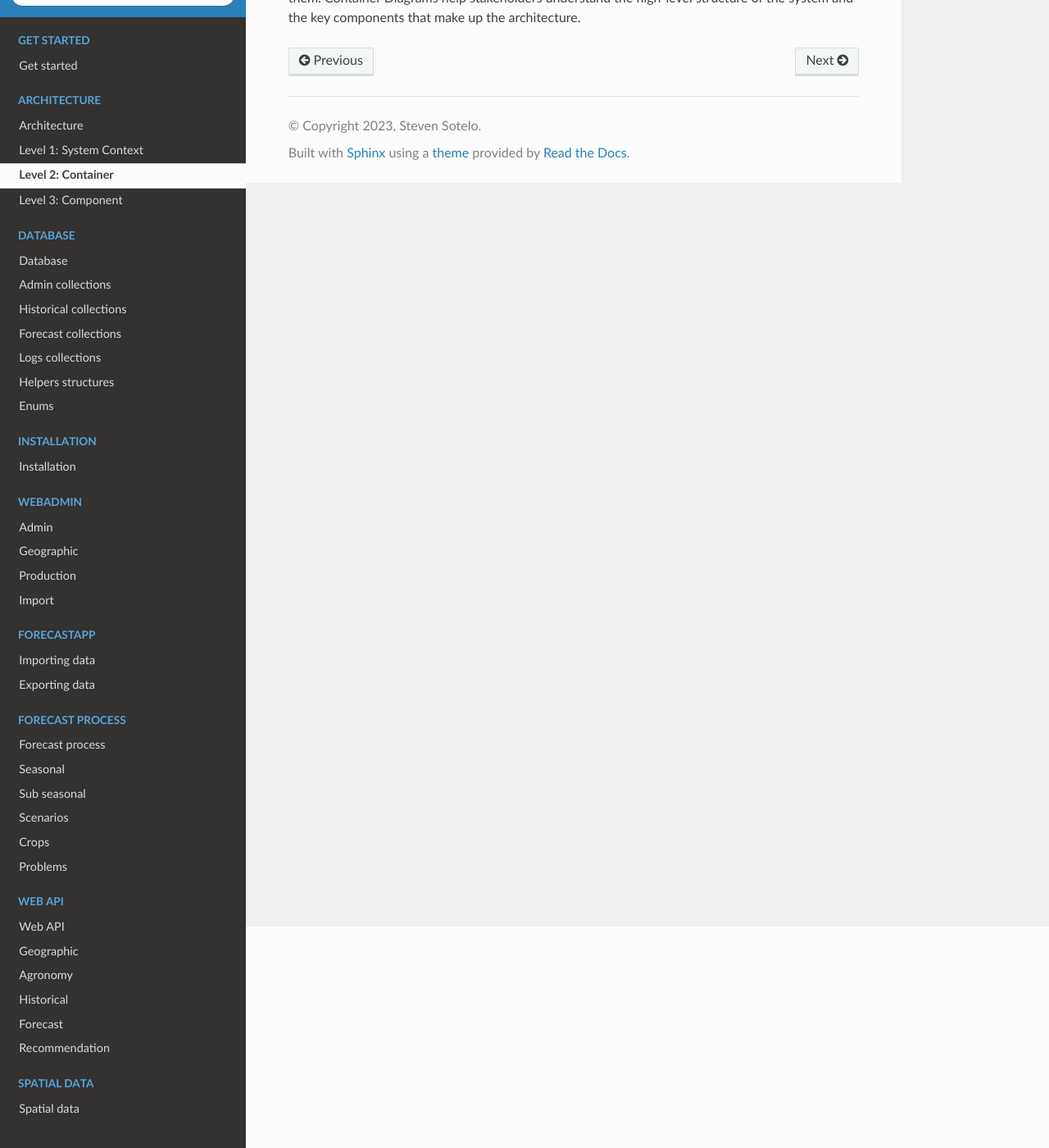
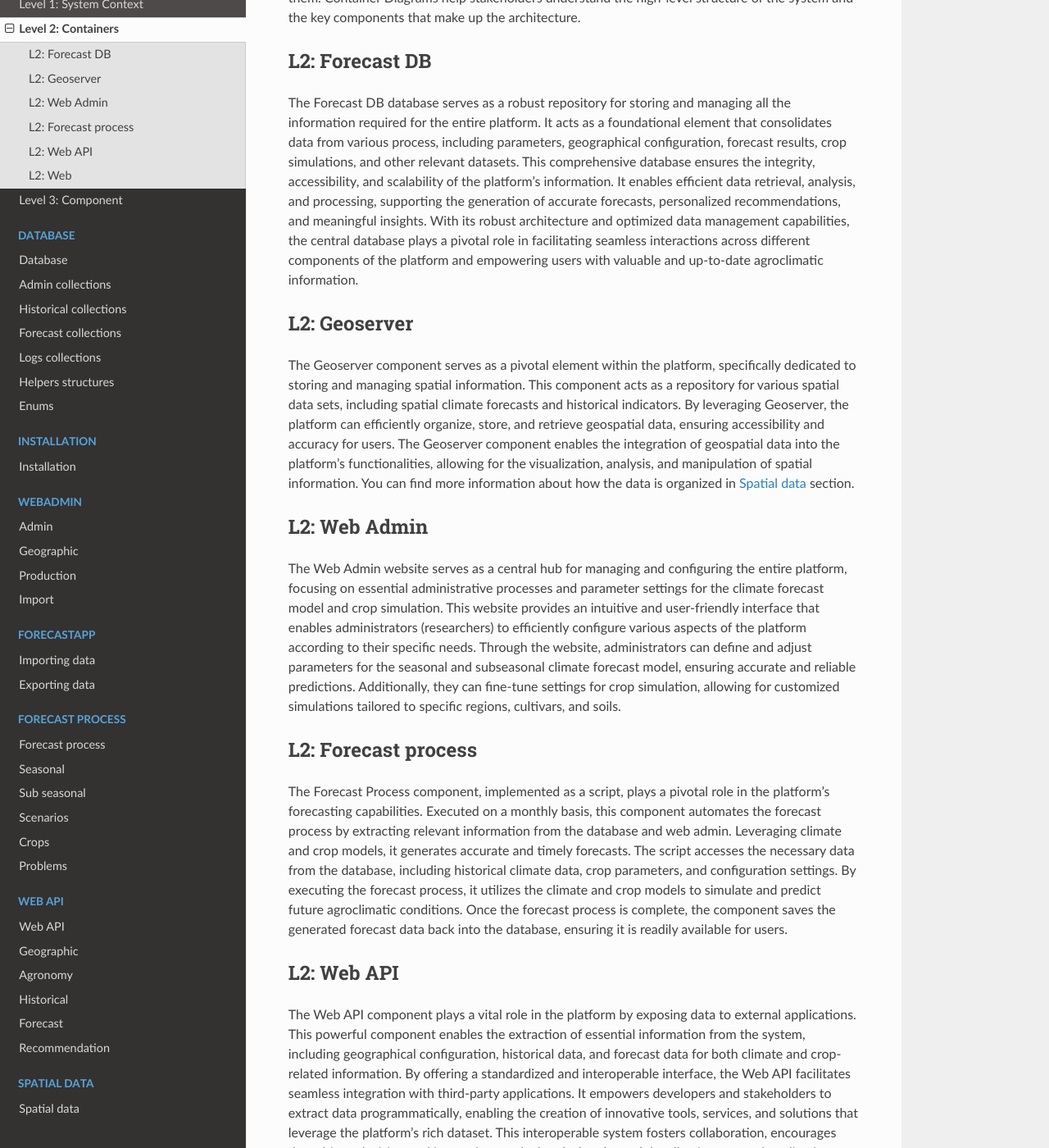
Before and after one commit to stevensotelo/aclimate_docs, a Sphinx documentation site: the page built from docs/source/02-l2.rst, in a window 1280 px wide and 1400 px high, scrolled down 270 px. Shown: the whole window at 82% size. Built offline with Sphinx 7.4.7 and the Read the Docs theme 2.0.0, drawn with Linux system fonts in a browser that asks for light colours; some of the changed text lies outside the part shown.

Commit message:
added architecture level 2

```diff
--- a/docs/source/02-l1.rst
+++ b/docs/source/02-l1.rst
@@ -7,12 +7,16 @@ This diagram provides a broad view of the system and its interactions with the o
 It helps stakeholders understand how the system fits into its larger environment,
 the external actors it interacts with, and the boundaries of the system.
 
+L1: Users
+---------
 The platform serves as a comprehensive solution to support decision making process,
 catering to the needs of researchers, decision-makers, farmers, and extension agents.
 Researchers are people who analyze and configure data into the system, while decision-makers rely on its insights to
 make informed choices. Farmers benefit from information and recommendations for agricultural practices,
 and extension agents facilitate effective communication and support.
 
+L1: AClimate system
+-------------------
 AClimate system serves as a vital component, providing valuable insights and predictions.
 This system acts as a central hub that generates forecasts directly into the platform.
 It establishes connections to obtain relevant data from diverse sources, ensuring the
--- a/docs/source/02-l2.rst
+++ b/docs/source/02-l2.rst
@@ -1,5 +1,5 @@
-Level 2: Container
-==================
+Level 2: Containers
+===================
 
 Container Diagrams focus on the major software systems within the system boundary identified
 in the System Context Diagram. Containers represent executable software applications,
@@ -7,3 +7,74 @@ such as web applications, mobile apps, or databases, that reside within the syst
 This level provides an overview of the different types of containers, their responsibilities,
 and the relationships between them. Container Diagrams help stakeholders understand
 the high-level structure of the system and the key components that make up the architecture.
+
+L2: Forecast DB
+---------------
+The Forecast DB database serves as a robust repository for storing and managing all the information
+required for the entire platform. It acts as a foundational element that consolidates data from various process,
+including parameters, geographical configuration, forecast results, crop simulations, and other relevant datasets.
+This comprehensive database ensures the integrity, accessibility, and scalability of the platform's information.
+It enables efficient data retrieval, analysis, and processing, supporting the generation of accurate forecasts,
+personalized recommendations, and meaningful insights. With its robust architecture and optimized data
+management capabilities, the central database plays a pivotal role in facilitating seamless interactions across
+different components of the platform and empowering users with valuable and up-to-date
+agroclimatic information.
+
+L2: Geoserver
+-------------
+The Geoserver component serves as a pivotal element within the platform, specifically dedicated to storing and
+managing spatial information. This component acts as a repository for various spatial data sets,
+including spatial climate forecasts and historical indicators. By leveraging Geoserver, the platform can efficiently
+organize, store, and retrieve geospatial data, ensuring accessibility and accuracy for users.
+The Geoserver component enables the integration of geospatial data into the platform's functionalities,
+allowing for the visualization, analysis, and manipulation of spatial information. You can find
+more information about how the data is organized in :ref:`Spatial data` section.
+
+L2: Web Admin
+-------------
+The Web Admin website serves as a central hub for managing and configuring the entire platform,
+focusing on essential administrative processes and parameter settings for the climate forecast model
+and crop simulation. This website provides an intuitive and user-friendly interface that enables
+administrators (researchers) to efficiently configure various aspects of the platform according to their specific needs.
+Through the website, administrators can define and adjust parameters for the seasonal and subseasonal climate
+forecast model, ensuring accurate and reliable predictions. Additionally, they can fine-tune settings for crop simulation,
+allowing for customized simulations tailored to specific regions, cultivars, and soils.
+
+L2: Forecast process
+--------------------
+The Forecast Process component, implemented as a script, plays a pivotal role in the platform's forecasting capabilities.
+Executed on a monthly basis, this component automates the forecast process by extracting relevant information
+from the database and web admin. Leveraging climate and crop models, it generates accurate and timely forecasts.
+The script accesses the necessary data from the database, including historical climate data, crop parameters, and
+configuration settings. By executing the forecast process, it utilizes the climate and crop models to simulate and
+predict future agroclimatic conditions. Once the forecast process is complete, the component saves the generated
+forecast data back into the database, ensuring it is readily available for users.
+
+L2: Web API
+-----------
+The Web API component plays a vital role in the platform by exposing data to external applications. This powerful
+component enables the extraction of essential information from the system, including geographical configuration,
+historical data, and forecast data for both climate and crop-related information. By offering a standardized and
+interoperable interface, the Web API facilitates seamless integration with third-party applications. It empowers
+developers and stakeholders to extract data programmatically, enabling the creation of innovative tools, services,
+and solutions that leverage the platform's rich dataset. This interoperable system fosters collaboration,
+encourages data-driven decision-making, and expands the platform's reach by allowing external applications to
+access and utilize the valuable agroclimatic information it provides. You can find more information about how
+the Enpoints are organized in :ref:`Web API` section.
+
+L2: Web
+-------
+The Web component serves as a user-friendly frontend interface tailored for the final users (farmers, extension agents,
+policy makers, and others) of the platform. Designed with a focus on usability and accessibility,
+this component provides a seamless browsing experience. Users can access the website to explore a wealth of historical
+and forecast information presented in various formats. The website offers intuitive navigation and search functionalities,
+allowing users to easily find the specific data they need. Moreover, the website caters to users in different countries,
+providing country-specific information and localized features. With its visually appealing and user-centric design,
+the Website component ensures that users can effortlessly access and interpret historical and forecast data,
+empowering them to make informed decisions and derive valuable insights related to agroclimatic conditions.
+
+The next figure presents the architecture at level 2:
+
+.. image:: /_static/img/02-l2/level2.*
+    :alt: Architecture Level 2 - Containers
+    :class: device-screen-vertical side-by-side
--- a/docs/source/conf.py
+++ b/docs/source/conf.py
@@ -16,6 +16,7 @@ release = '2'
 
 extensions = [
     'sphinx_rtd_theme',
+    'sphinx.ext.autosectionlabel'
 ]
 
 templates_path = ['_templates']
```
Also changed, not shown: other parts of docs/source/02-l1.rst (+2 -0 lines).
